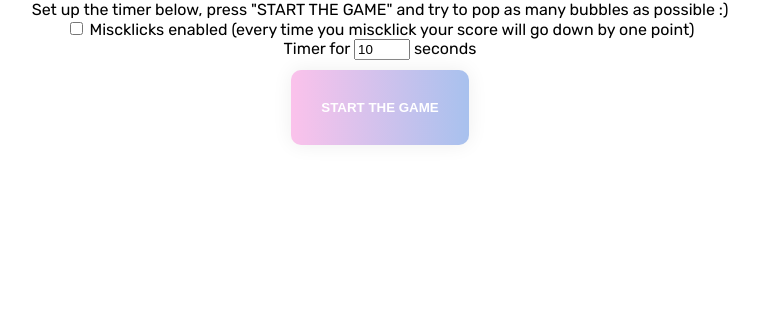
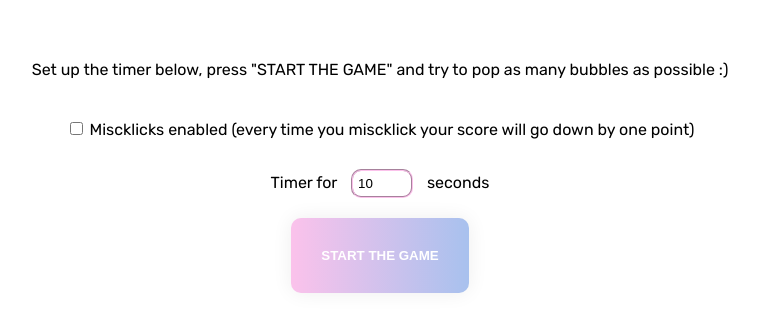
Before and after one commit to dashahello/bup, a plain HTML site: page index.html in a window 1280 px wide. Shown: the whole page, without its empty margins (260-1019 px from the left). Drawn offline with Linux system fonts and the light colour scheme.

Commit message:
^basic style

```diff
--- a/index.html
+++ b/index.html
@@ -21,12 +21,11 @@
     <br>
     </div>
     <div id="timer_div">
-  <label for="customized_timer">Timer for</label>
+  <label for="customized_timer">Timer for
   <input type="number" id="customized_timer" min="10" max="60" value="10">
-  <label for="customized_timer">seconds</label>
+  seconds</label>
   <br>
   </div>
-
    <audio src="./assets/mixkit-quick-jump-arcade-game-239.wav" id="sound1"></audio>
   <audio src="./assets/soft-bell-countdown.wav" id="sound2"></audio>
     <button id="startBtn">START THE GAME</button>
--- a/styles.css
+++ b/styles.css
@@ -50,10 +50,32 @@ body {
   );
 }
 
-/* Demo Stuff End -> */
-
-/* <- Magic Stuff Start */
-
 #startBtn:hover {
   background-position: right center; /* change the direction of the change here */
 }
+
+#message {
+  padding: 10px;
+  margin: 10px;
+}
+
+#customized_timer {
+  border: 2px groove #fbc2eb;
+  border-radius: 10px;
+  padding: 5px;
+  margin: 10px;
+}
+
+#miscklick_div {
+  padding: 10px;
+  margin: 10px;
+}
+
+#score {
+  margin: 10px;
+}
+
+#countdown_div {
+  margin: 10px;
+}
+}
```
